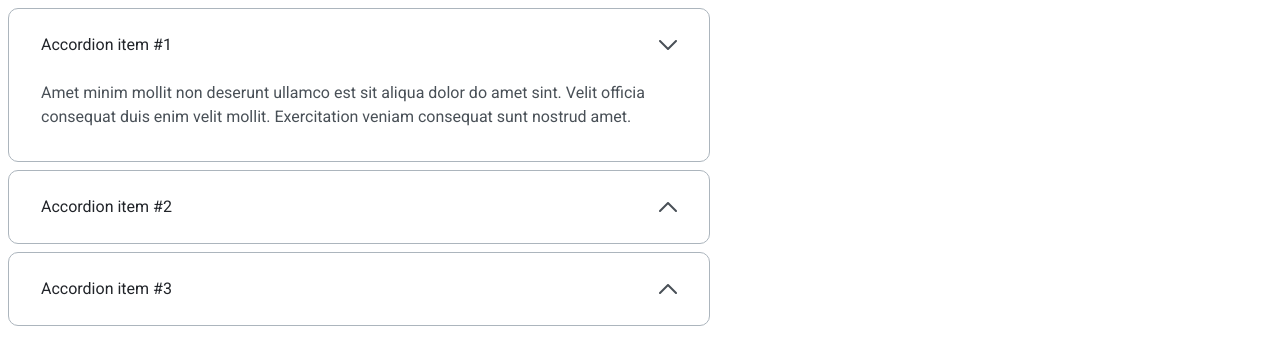
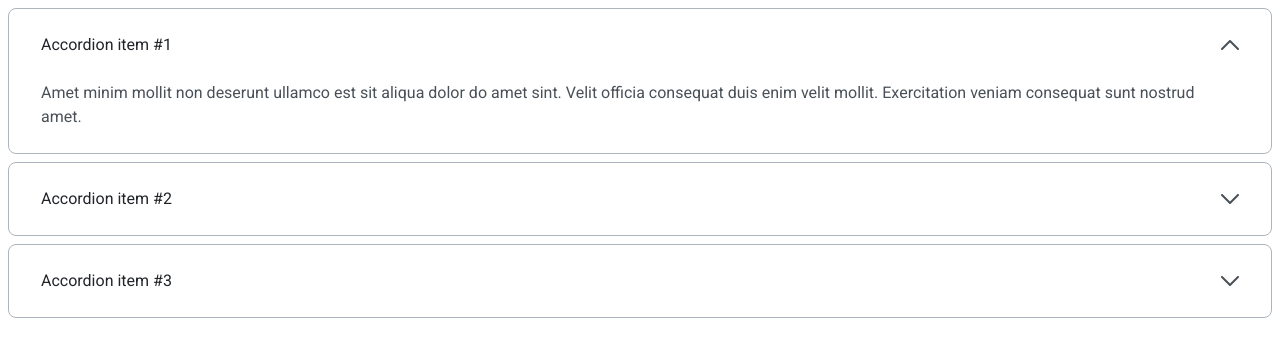
Before and after one commit to js-tasks-ru/htmlcss-20231027_f-tlyashev, a website: page 03-lection1/02-accordion/index.html in a window 1280 px wide. Drawn offline with Linux system fonts and the light colour scheme; files whose address does not match are found by name.

Commit message:
added review edits

```diff
--- a/03-lection1/02-accordion/accordion.css
+++ b/03-lection1/02-accordion/accordion.css
@@ -1,10 +1,7 @@
 /* Стилизация аккордеона */
 .accordion__item {
-    max-width: 700px;
-    min-width: 250px;
-    flex-shrink: 0;
     border: 1px solid var(--grey-3);
-    border-radius: 10px;
+    border-radius: 8px;
     margin-bottom: 8px;
 }
 
@@ -27,13 +24,14 @@
 }
 
 .accordion__text {
+    display: block;
     color: var(--grey-4);
     font-size: 16px;
     font-style: normal;
     font-weight: 400;
     line-height: 24px;
     margin: 0;
-    padding: 0 32px 32px;
+    padding: 0 32px 24px;
 }
 
 .accordion__item[open] .accordion__marker {
--- a/03-lection1/02-accordion/index.html
+++ b/03-lection1/02-accordion/index.html
@@ -11,7 +11,7 @@
                 <summary class="accordion__title">
                     Accordion item #1
                     <svg class="accordion__marker" xmlns="http://www.w3.org/2000/svg" width="18" height="10" viewBox="0 0 18 10" fill="none">
-                        <path d="M17 9L9 1L1 9" stroke="#495057" stroke-width="2" stroke-linecap="round" stroke-linejoin="round"/>
+                        <path d="M1 1L9 9L17 1" stroke="#495057" stroke-width="2" stroke-linecap="round" stroke-linejoin="round"/>
                     </svg>
                 </summary>
                 <p class="accordion__text">
@@ -24,7 +24,7 @@
                 <summary class="accordion__title">
                     Accordion item #2
                     <svg class="accordion__marker" xmlns="http://www.w3.org/2000/svg" width="18" height="10" viewBox="0 0 18 10" fill="none">
-                        <path d="M17 9L9 1L1 9" stroke="#495057" stroke-width="2" stroke-linecap="round" stroke-linejoin="round"/>
+                        <path d="M1 1L9 9L17 1" stroke="#495057" stroke-width="2" stroke-linecap="round" stroke-linejoin="round"/>
                     </svg>
                 </summary>
                 <p class="accordion__text">
@@ -37,7 +37,7 @@
                 <summary class="accordion__title">
                     Accordion item #3
                     <svg class="accordion__marker" xmlns="http://www.w3.org/2000/svg" width="18" height="10" viewBox="0 0 18 10" fill="none">
-                        <path d="M17 9L9 1L1 9" stroke="#495057" stroke-width="2" stroke-linecap="round" stroke-linejoin="round"/>
+                        <path d="M1 1L9 9L17 1" stroke="#495057" stroke-width="2" stroke-linecap="round" stroke-linejoin="round"/>
                     </svg>
                 </summary>
                 <p class="accordion__text">
```
